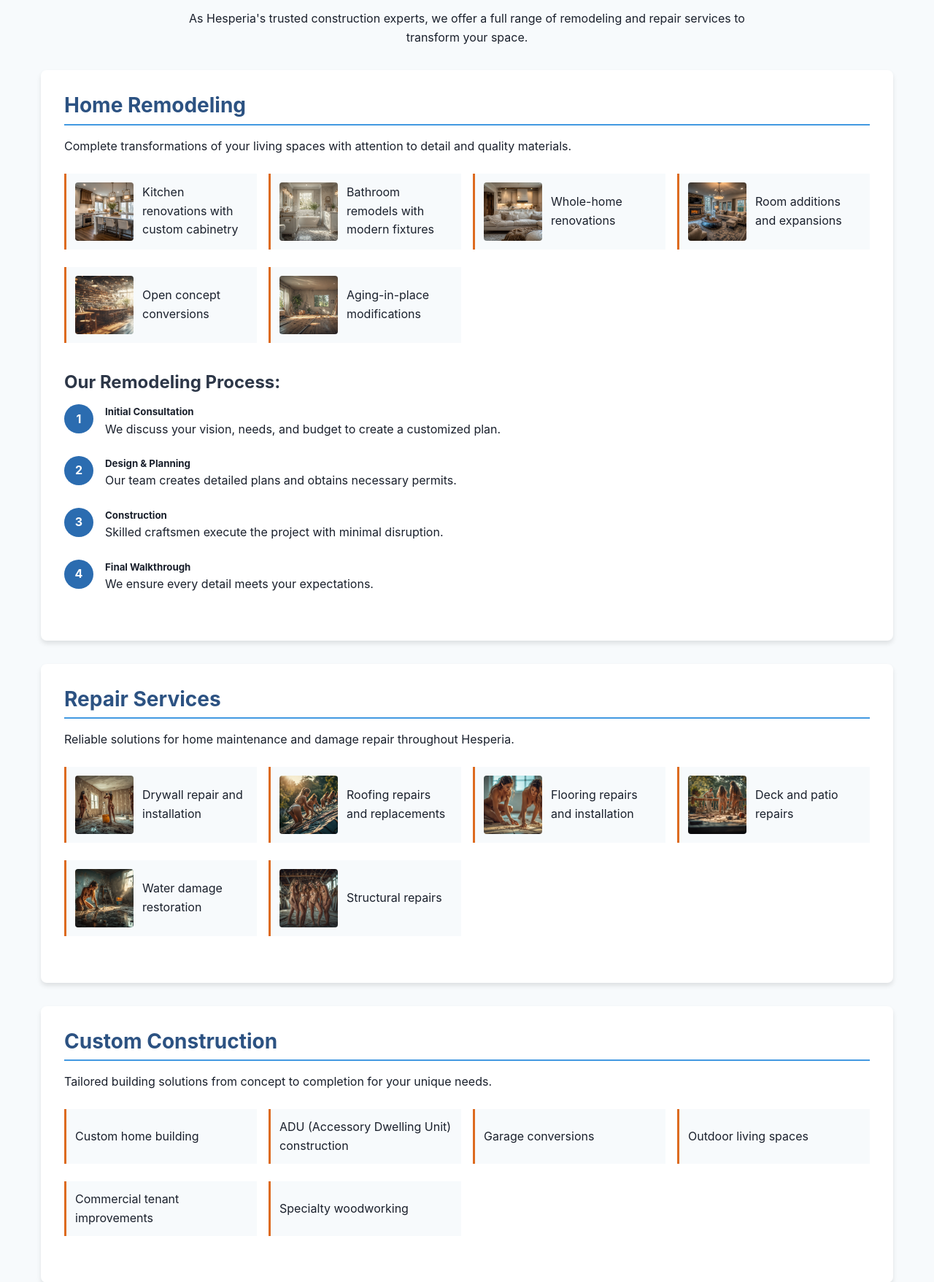
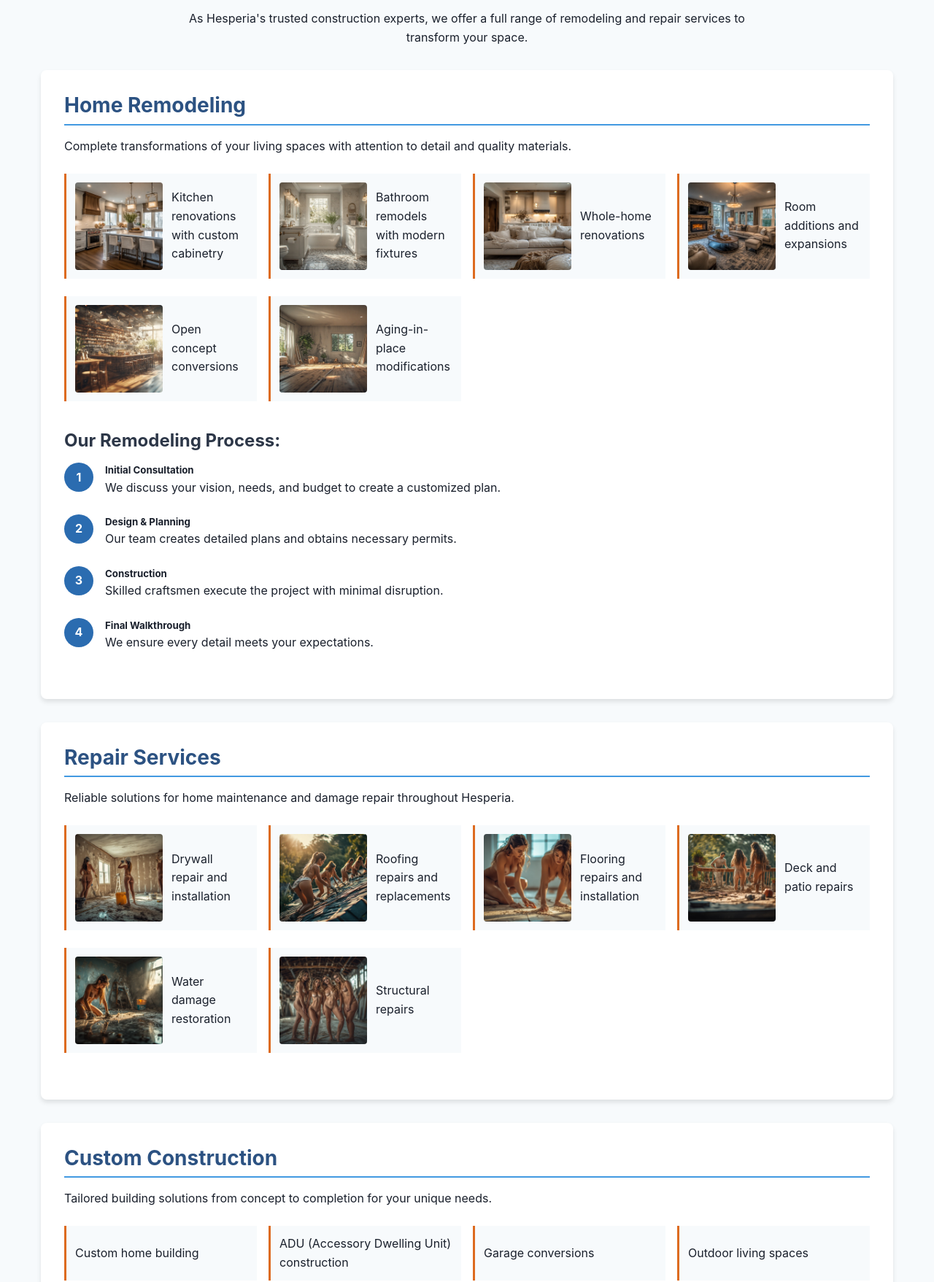
Before and after one commit to smoothbrainsinc/pluto_says_f, a PHP site: page /services.html in a window 1280 px wide. Shown: the part 521-2278 px from the top of the page at 73% size. Run offline with PHP 8.4, Linux system fonts and the light colour scheme.

Commit message:
bigger pictures

```diff
--- a/css/services_styles.css
+++ b/css/services_styles.css
@@ -9,8 +9,8 @@
 }
 
 .service-features li .demo-img {
-  width: 80px;
-  height: 80px;
+  width: 120px;
+  height: 120px;
   object-fit: cover;
   margin-right: 0.75rem;
   border-radius: 4px; /* optional, looks nicer */
```
